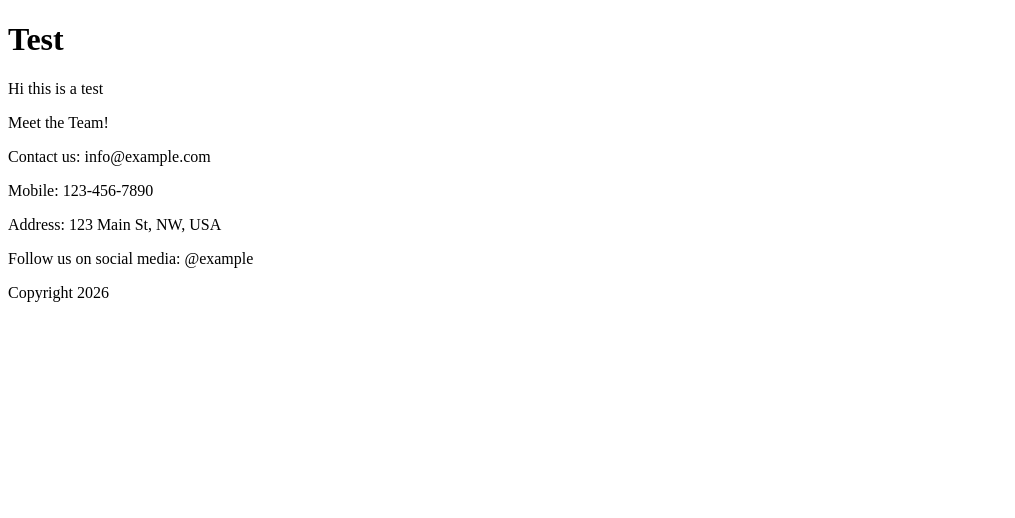
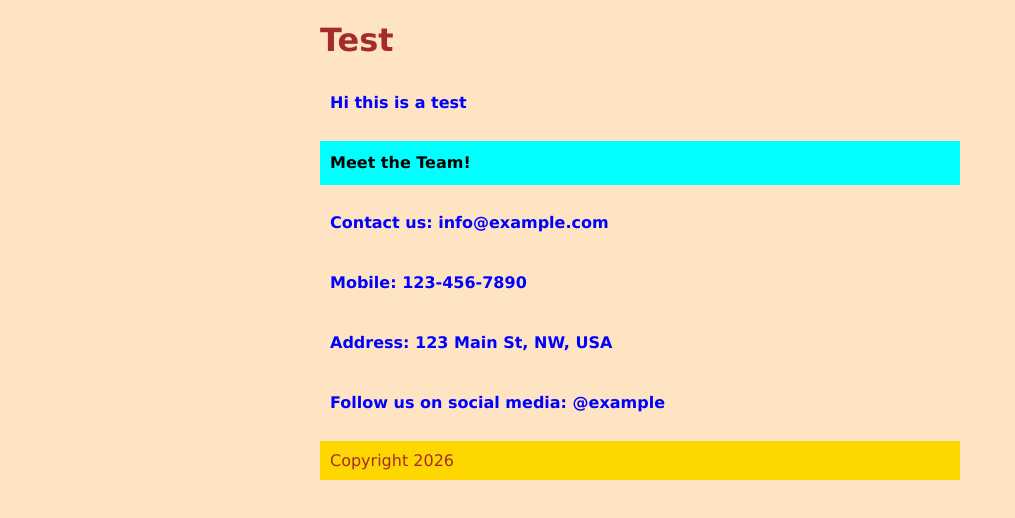
Before and after one commit to ezm-dev/swell-time, a plain HTML site: page index.html in a window 1280 px wide. Shown: the whole page, without its empty margins (0-1015 px from the left). Drawn offline with Linux system fonts and the light colour scheme.

Commit message:
Add styling for body and paragraphs in CSS, and link stylesheet in HTML

```diff
--- a/index.html
+++ b/index.html
@@ -1,6 +1,7 @@
 <!DOCTYPE html>
 <head>
     <title>Test Features</title>
+    <link rel="stylesheet" href="style.css">
 </head>
 <body>
 <h1>Test</h1>
--- a/style.css
+++ b/style.css
@@ -1,4 +1,6 @@
 body{
+    width:50%;
+    margin: 0 auto;
     background-color: bisque;
     color: brown;
     font-family: 'Lucida Sans', 'Lucida Sans Regular', 'Lucida Grande', 'Lucida Sans Unicode', Geneva, Verdana, sans-serif;
@@ -7,12 +9,16 @@ body{
 .team{
     background-color: aqua;
     color: black;
+
 }
 
 footer{
     background-color: gold;
+    padding: 10px;
 }
 p{
     color:blue;
     font-weight: bold;
+    line-height: 1.5;
+    padding: 10px;
 }
```
